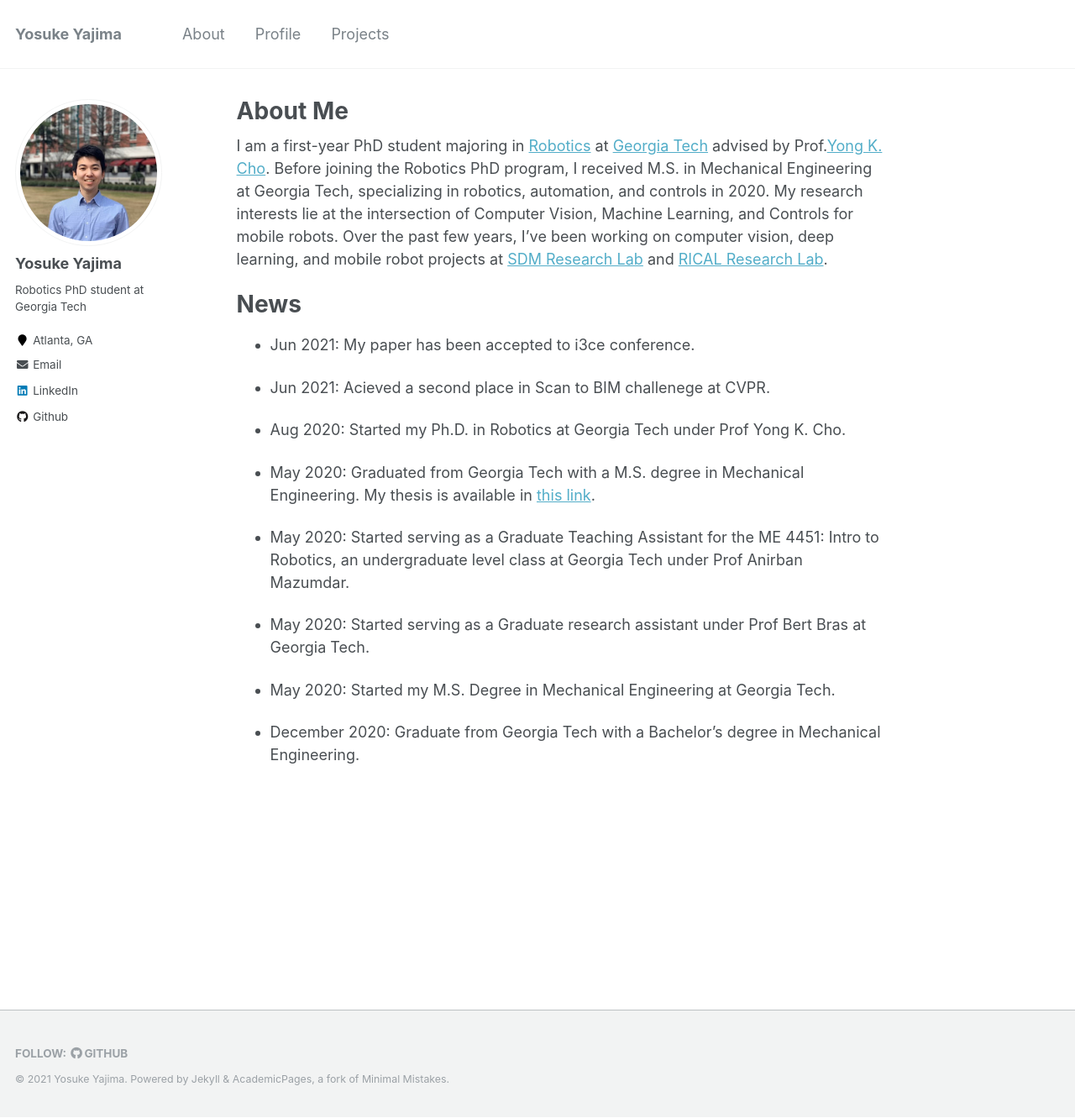
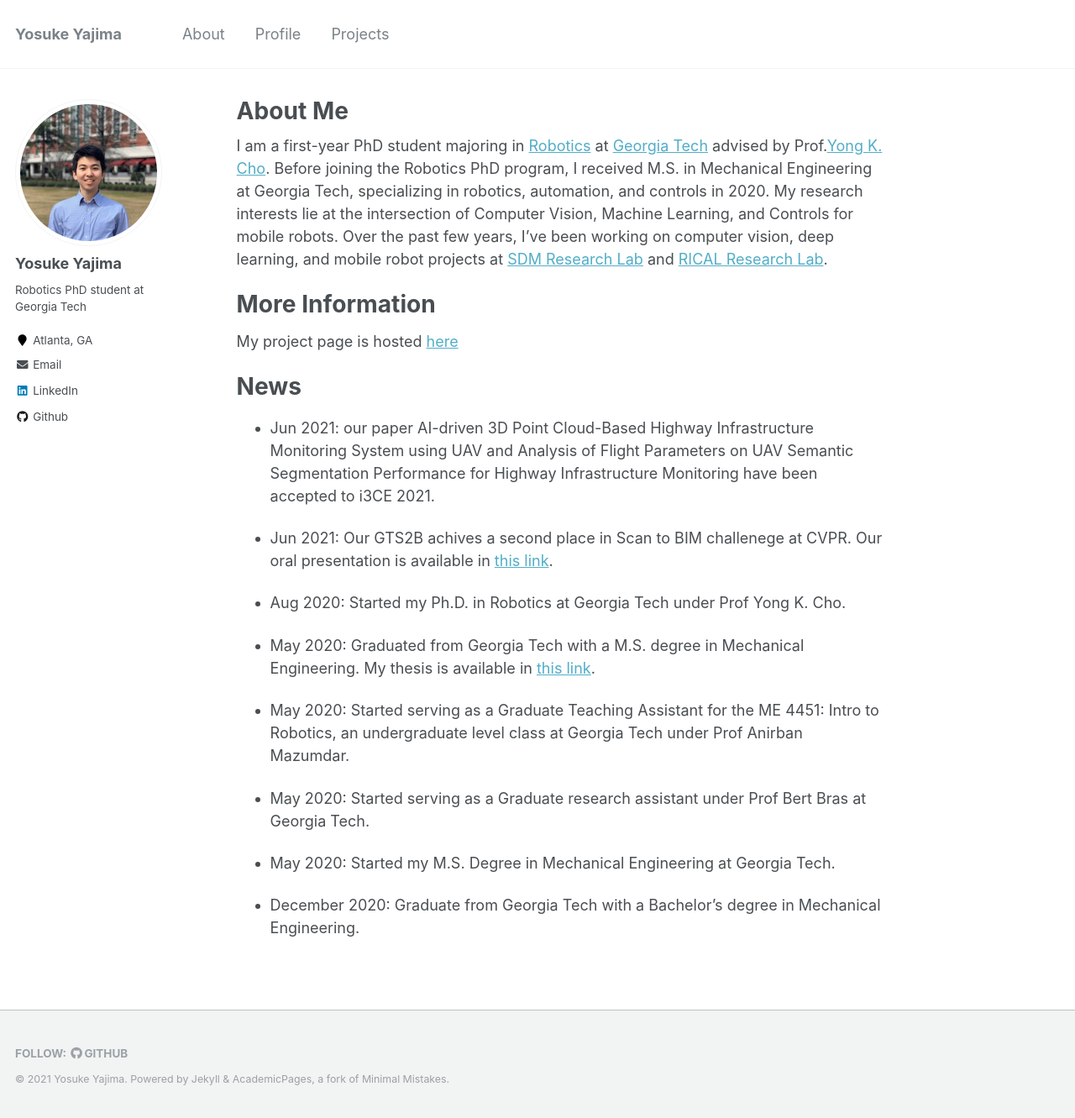
Before and after one commit to yyajima21/yyajima21.github.io, a Jekyll site: the page built from _pages/about.md, in a window 1280 px wide and 1331 px high. Shown: the whole window at 84% size. Built offline with Jekyll 4.4.1, drawn with Linux system fonts in a browser that asks for light colours.

Commit message:
updated my profile.

```diff
--- a/_pages/about.md
+++ b/_pages/about.md
@@ -9,10 +9,13 @@ redirect_from:
 ---
 I am a first-year PhD student majoring in [Robotics](http://robotics.gatech.edu/education/phd) at [Georgia Tech](https://www.gatech.edu/) advised by Prof.[Yong K. Cho](http://rical.ce.gatech.edu/). Before joining the Robotics PhD program, I received M.S. in Mechanical Engineering at Georgia Tech, specializing in robotics, automation, and controls in 2020. My research interests lie at the intersection of Computer Vision, Machine Learning, and Controls for mobile robots. Over the past few years, I've been working on computer vision, deep learning, and mobile robot projects at [SDM Research Lab](https://ecdm.gatech.edu/) and [RICAL Research Lab](http://rical.ce.gatech.edu/).
 
+# More Information
+My project page is hosted [here](/project.html)
+
 # News
-* Jun 2021: My paper has been accepted to i3ce conference.
+* Jun 2021: our paper AI-driven 3D Point Cloud-Based Highway Infrastructure Monitoring System using UAV and Analysis of Flight Parameters on UAV Semantic Segmentation Performance for Highway Infrastructure Monitoring have been accepted to i3CE 2021.
 
-* Jun 2021: Acieved a second place in Scan to BIM challenege at CVPR.
+* Jun 2021: Our GTS2B achives a second place in Scan to BIM challenege at CVPR. Our oral presentation is available in [this link](https://www.youtube.com/watch?v=DR9ifKxutf8&list=TLGG8vy3pvaCCBQwMzA4MjAyMQ&t=1033s).
 
 * Aug 2020: Started my Ph.D. in Robotics at Georgia Tech under Prof Yong K. Cho.
 
```
